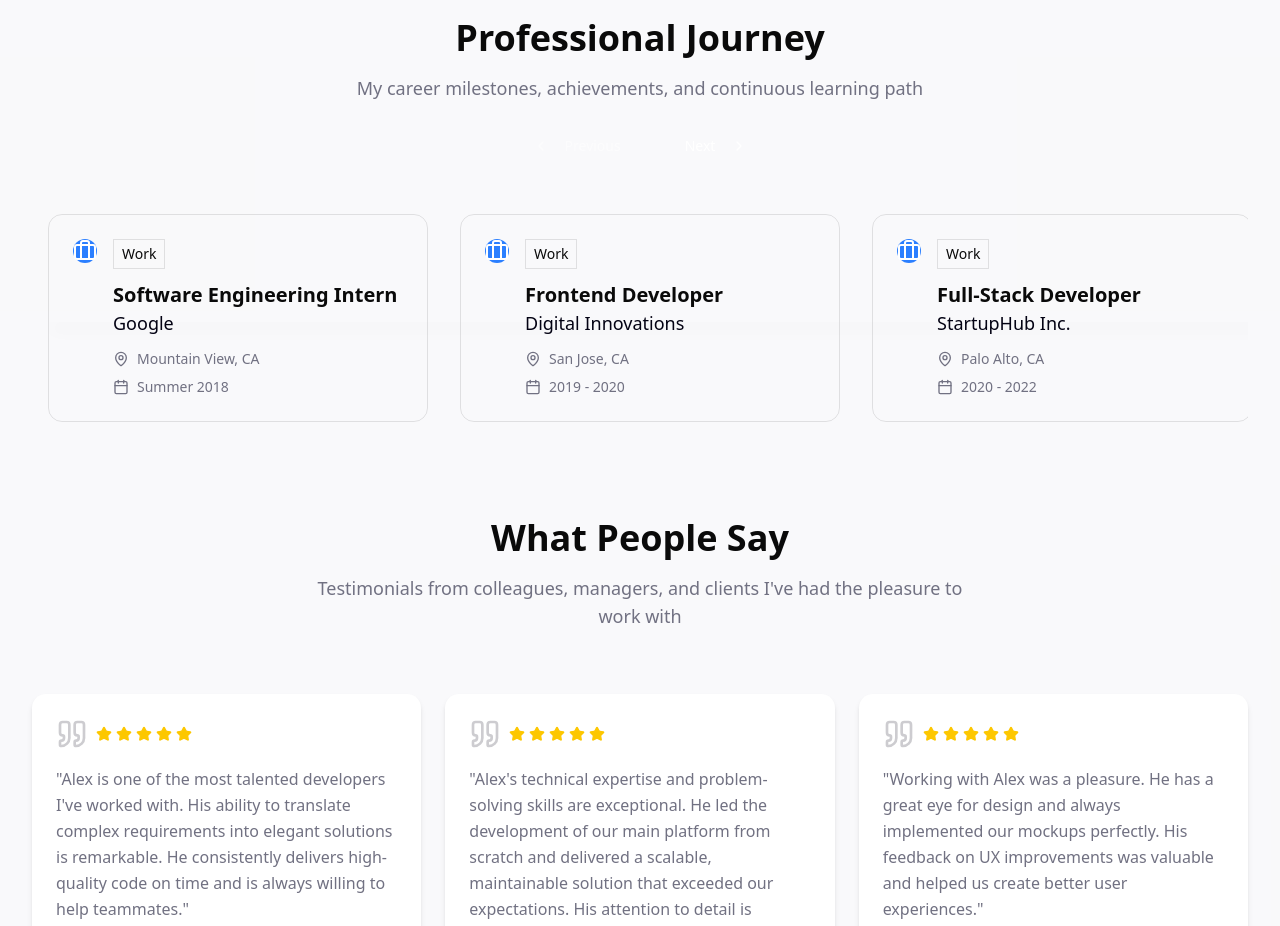
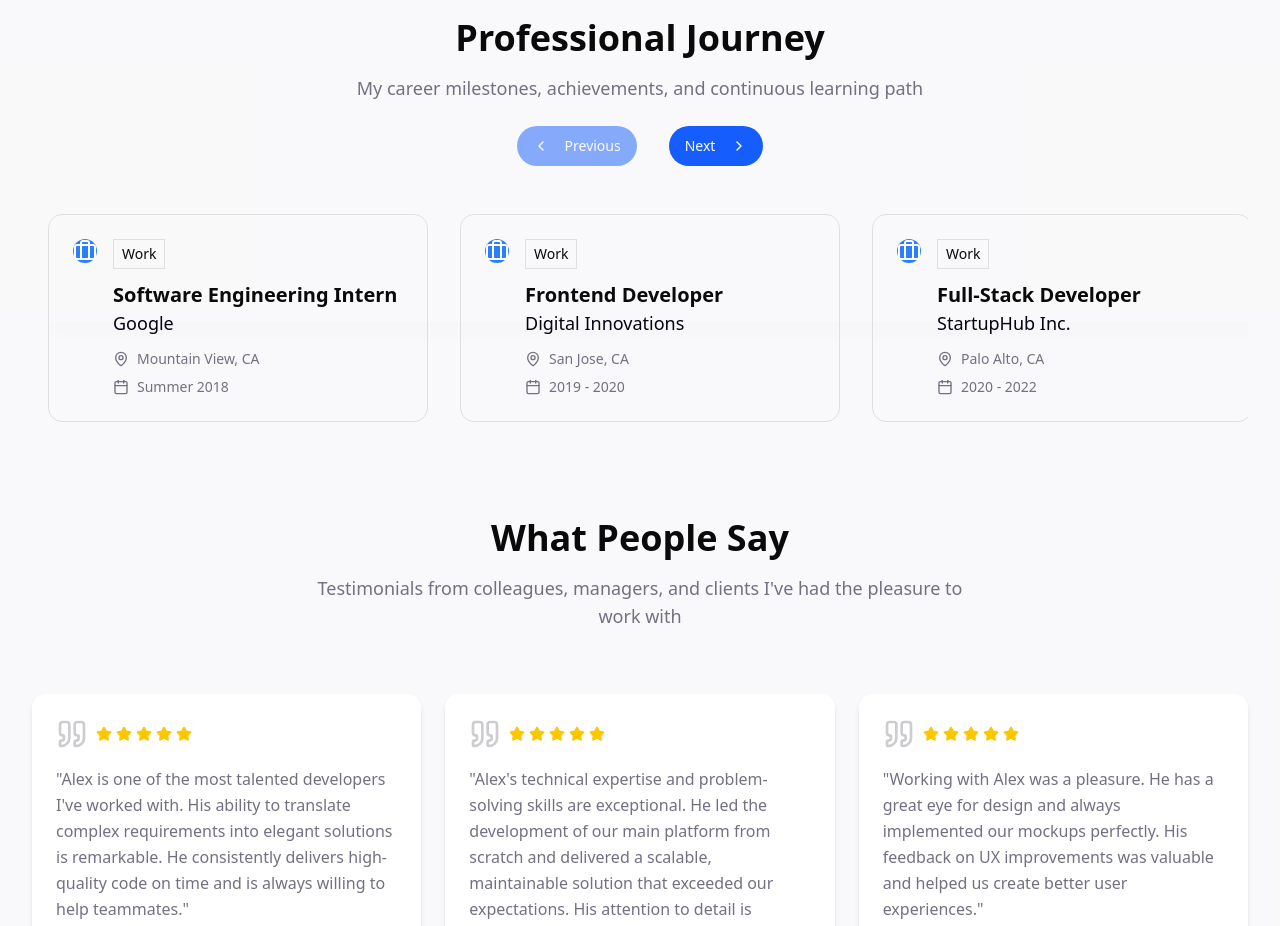
Before and after one commit to ramizik/my-website, a React (Vite) app: page / in a window 1280 px wide. Shown: the part 3500-4426 px from the top of the page. Built offline with nearby package versions, Linux system fonts and the light colour scheme.

Commit message:
Fix Button Visibility with Proper Background Colors

```diff
--- a/src/components/TimelineSection.tsx
+++ b/src/components/TimelineSection.tsx
@@ -265,7 +265,7 @@ export default function TimelineSection() {
           <Button
             variant="default"
             size="lg"
-            className="z-20 bg-gradient-to-r from-blue-600 to-blue-700 hover:from-blue-700 hover:to-blue-800 text-white border-2 border-blue-500 hover:border-blue-600 shadow-xl hover:shadow-2xl transition-all duration-300 hover:scale-110 rounded-full px-6 py-3 group"
+            className="z-20 bg-blue-600 hover:bg-blue-700 text-white border-2 border-blue-800 hover:border-blue-900 shadow-xl hover:shadow-2xl transition-all duration-300 hover:scale-110 rounded-full px-6 py-3 group"
             onClick={() => {
               console.log('Left button clicked, canScrollLeft:', canScrollLeft);
               scrollTimeline('left');
@@ -279,7 +279,7 @@ export default function TimelineSection() {
           <Button
             variant="default"
             size="lg"
-            className="z-20 bg-gradient-to-r from-blue-600 to-blue-700 hover:from-blue-700 hover:to-blue-800 text-white border-2 border-blue-500 hover:border-blue-600 shadow-xl hover:shadow-2xl transition-all duration-300 hover:scale-110 rounded-full px-6 py-3 group"
+            className="z-20 bg-blue-600 hover:bg-blue-700 text-white border-2 border-blue-800 hover:border-blue-900 shadow-xl hover:shadow-2xl transition-all duration-300 hover:scale-110 rounded-full px-6 py-3 group"
             onClick={() => {
               console.log('Right button clicked, canScrollRight:', canScrollRight);
               scrollTimeline('right');
```
